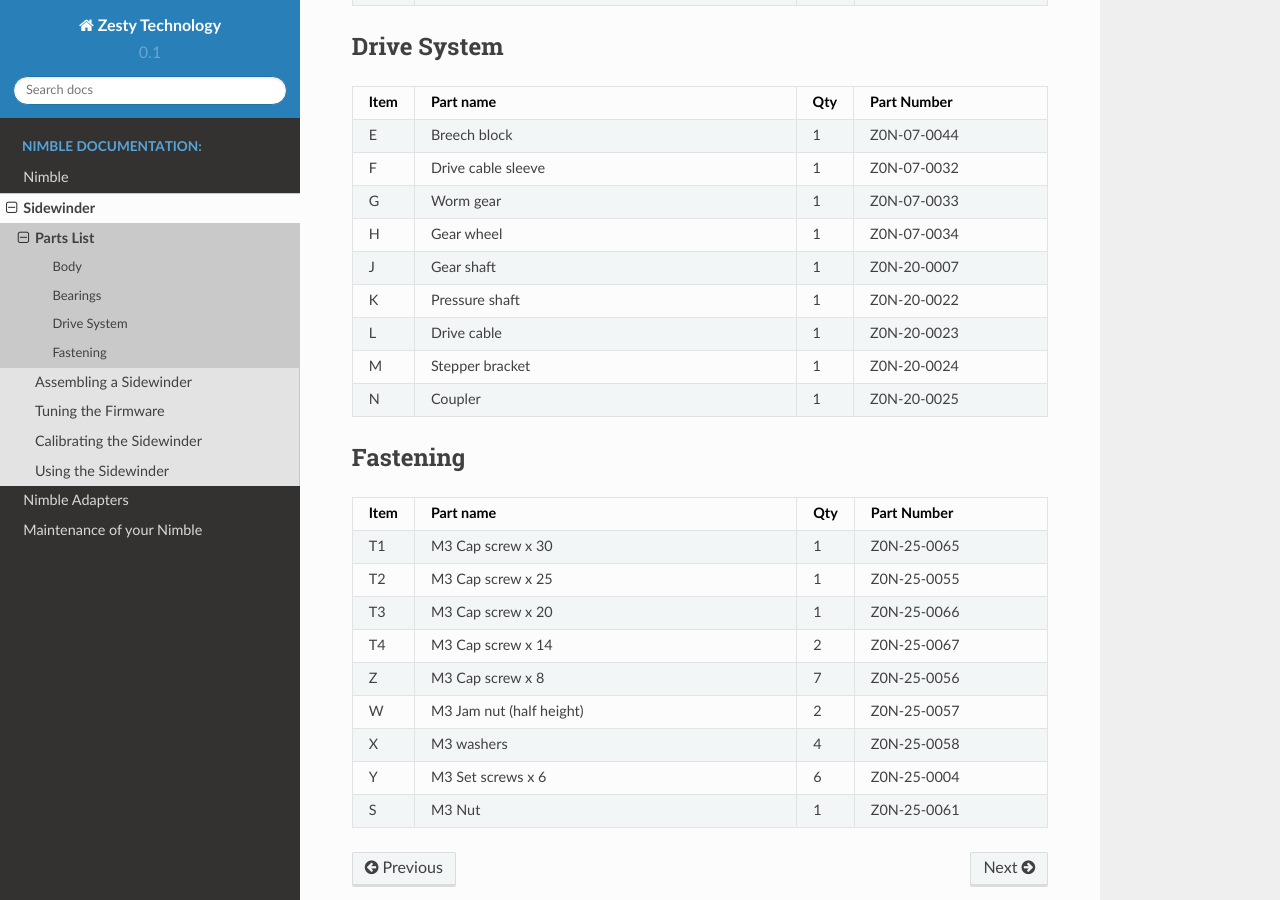
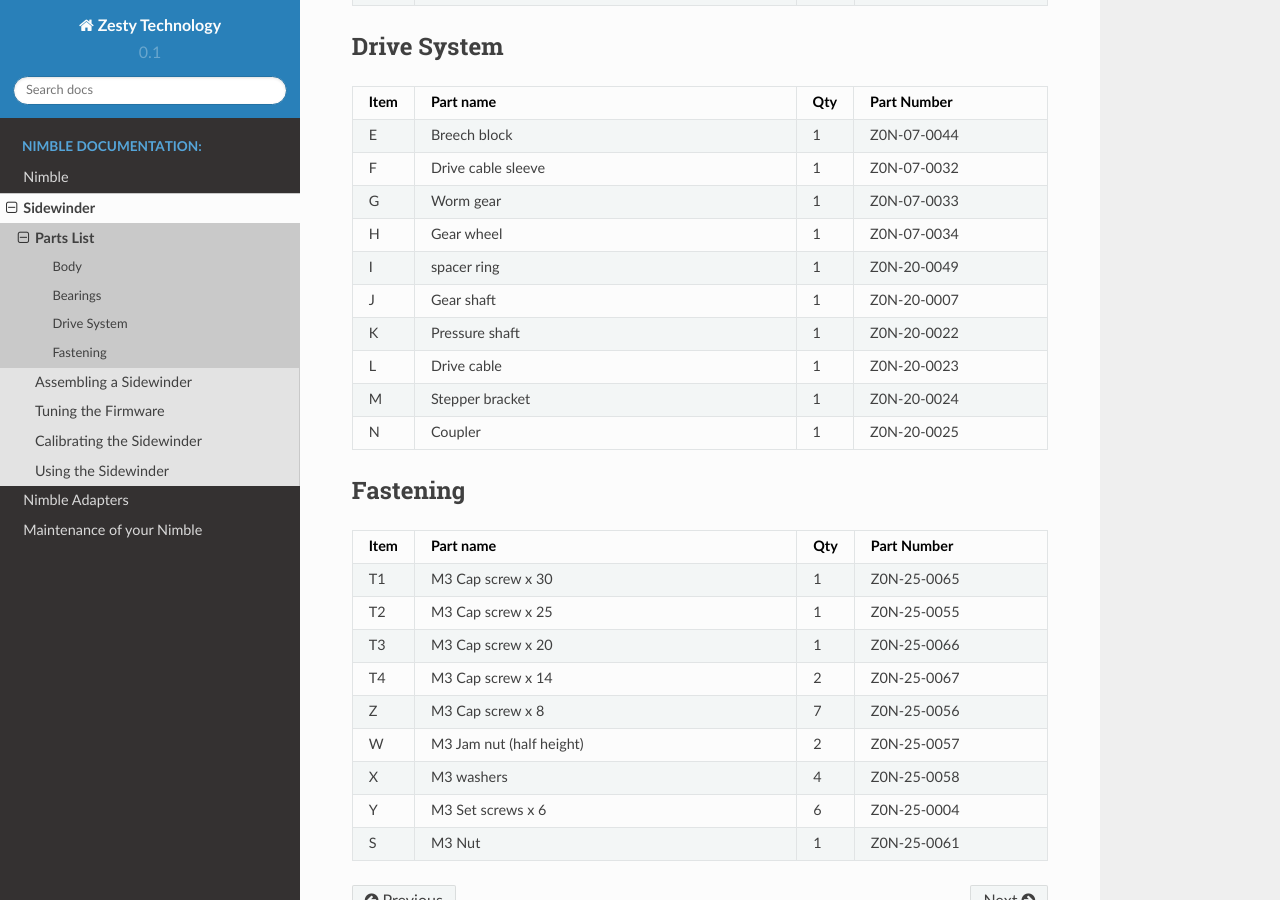
Before and after one commit to ZestyTechnology/zesty-docs, a Sphinx documentation site: the page built from docs/sidewinder/parts.rst, in a window 1280 px wide and 900 px high, scrolled down 1662 px. Built offline with Sphinx 7.4.7 and the Read the Docs theme 2.0.0, drawn with Linux system fonts in a browser that asks for light colours.

Commit message:
Added the spacer ring
Was missing

```diff
--- a/docs/sidewinder/parts.rst
+++ b/docs/sidewinder/parts.rst
@@ -55,6 +55,7 @@ Drive System
     F, Drive cable sleeve , 1  ,  Z0N-07-0032
     G, Worm gear  ,  1  ,   Z0N-07-0033
     H, Gear wheel ,  1 ,    Z0N-07-0034
+    I, spacer ring ,  1 ,    Z0N-20-0049
     J, Gear shaft,   1  , Z0N-20-0007
     K, Pressure shaft , 1 , Z0N-20-0022
     L, Drive cable  ,   1 ,   Z0N-20-0023
```
